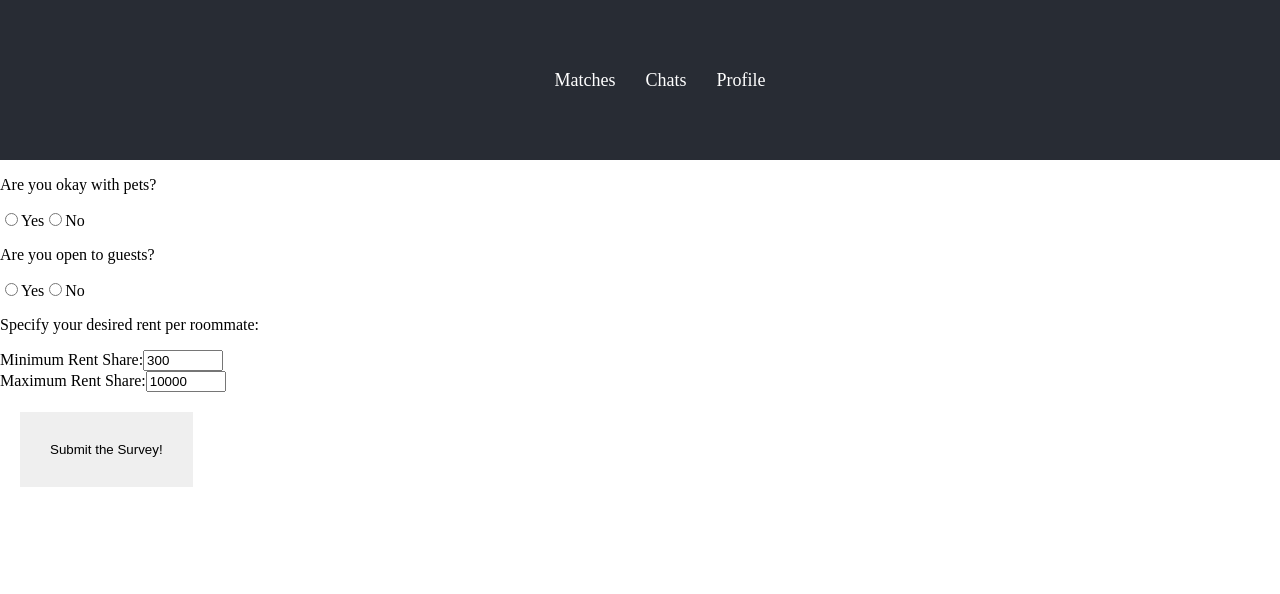
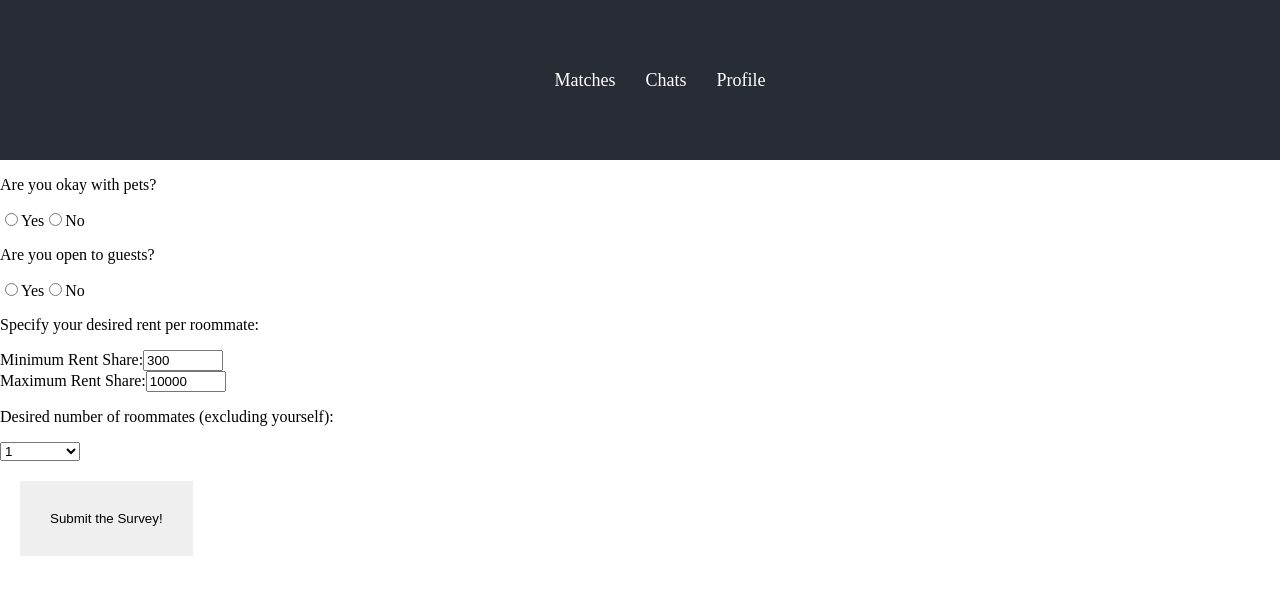
Before and after one commit to yujin-hong-123/roommate-finder, a React (Create React App) app in the folder front-end/: page /survey in a window 1280 px wide. Shown: the top 594 px of the page. Built offline with nearby package versions, Linux system fonts and the light colour scheme.

Commit message:
added desired number of roommates

```diff
--- a/front-end/src/Survey.js
+++ b/front-end/src/Survey.js
@@ -9,6 +9,7 @@ function Survey() {
     const [guestPreference, setGuestPreference] = useState(null);
     const [minRent, setMinRent] = useState(300);
     const [maxRent, setMaxRent] = useState(10000);
+    const [desiredRoommates, setDesiredRoommates] = useState(1);
 
     const handlePetsChange = (value) => {
         setPetsPreference(value);
@@ -24,6 +25,10 @@ function Survey() {
 
     const handleMaxRentChange = (event) => {
         setMaxRent(parseInt(event.target.value, 10));
+    };
+
+    const handleDesiredRoommatesChange = (event) => {
+        setDesiredRoommates(parseInt(event.target.value, 10));
     };
 
     const handleSubmit = () => {
@@ -106,8 +111,15 @@ function Survey() {
                         />
                     </label>
                 </div>
-
-
+            </div>
+            <div className="survey-question">
+                <p>Desired number of roommates (excluding yourself):</p>
+                <select value={desiredRoommates} onChange={handleDesiredRoommatesChange}>
+                    <option value={1}>1</option>
+                    <option value={2}>2</option>
+                    <option value={3}>3</option>
+                    <option value={4}>4 or more</option>
+                </select>
             </div>
 
             <button onClick={handleSubmit}>Submit the Survey!</button>
```
Lines whose indentation alone changed are shown as unchanged.
